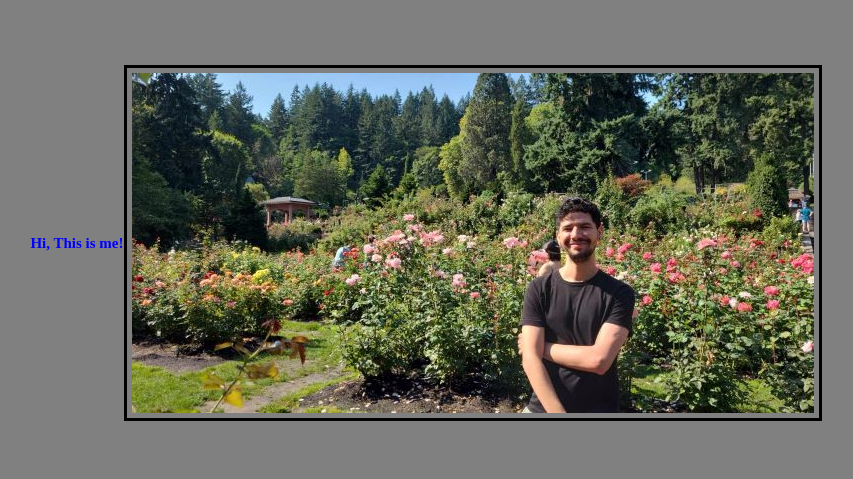
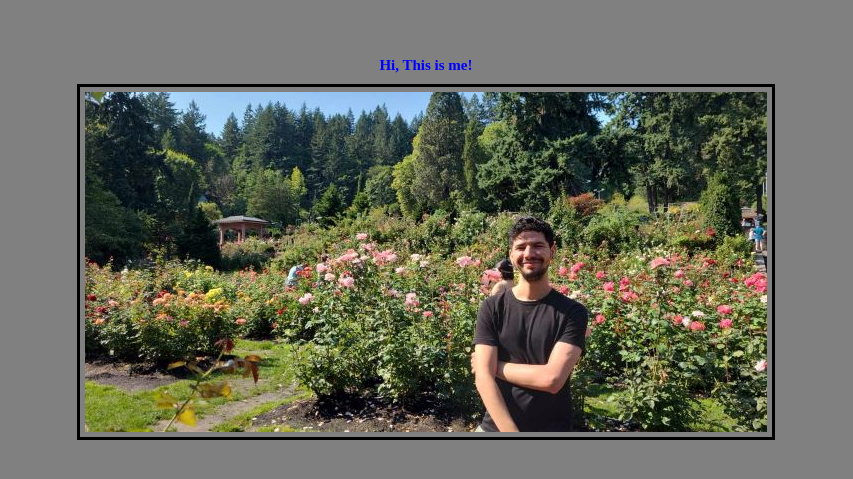
Before and after one commit to CIT82/ramim-pub, a plain HTML site: page pages/index.html in a window 1280 px wide. Shown: the part 157-636 px from the top of the page, without its empty margins (214-1067 px from the left). Drawn offline with Linux system fonts and the light colour scheme.

Commit message:
Update index.html

```diff
--- a/pages/index.html
+++ b/pages/index.html
@@ -4,10 +4,11 @@
     <meta charset="utf-8" />
     <meta name="viewport" content="width=device-width" />
     <title>Rami Moula</title>
-    <style>
+<style>
       body {
         background-color: gray;
         display: flex;
+        flex-direction: column;
         align-items: center;
         justify-content: center;
         height: 100vh;
@@ -17,6 +18,8 @@
         font-size: 15px;
         font-weight: bold;
         color: blue;
+        text-align: center;
+        margin-bottom: 10px;
       }
       img {
         border: 3px solid;
```
